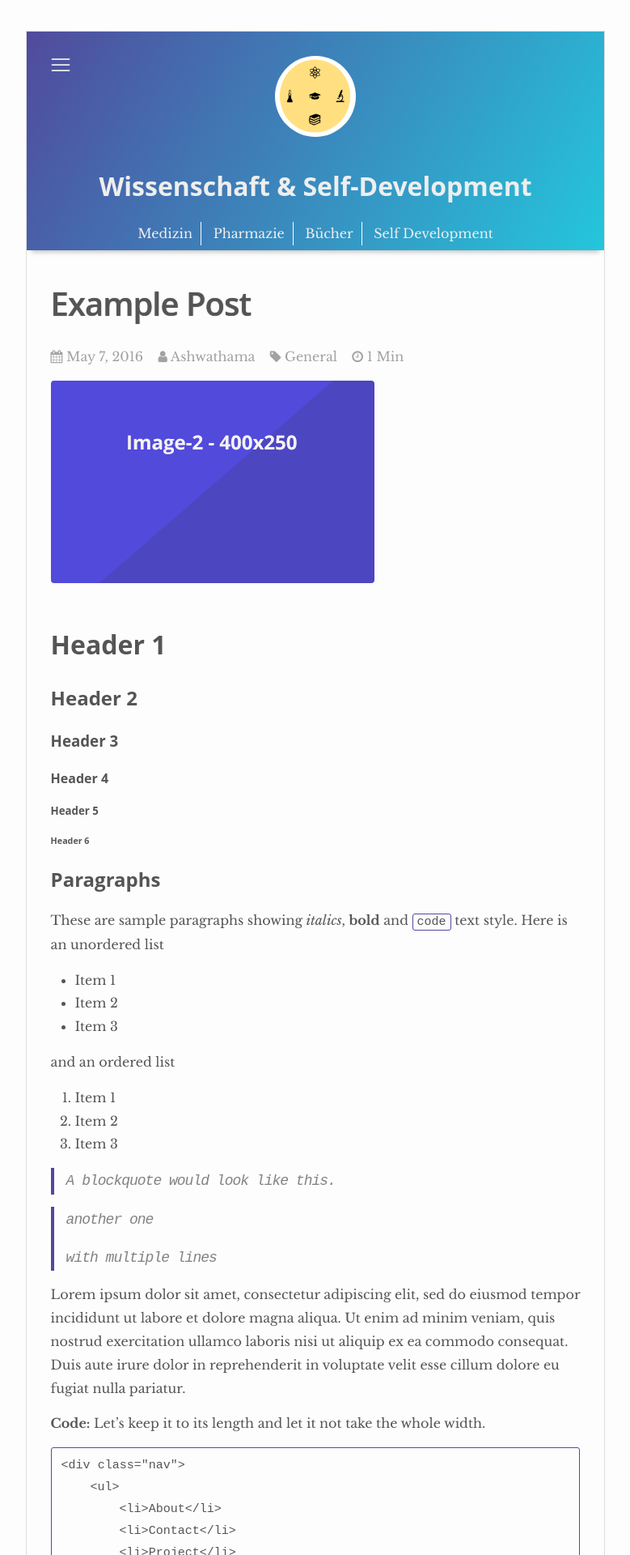
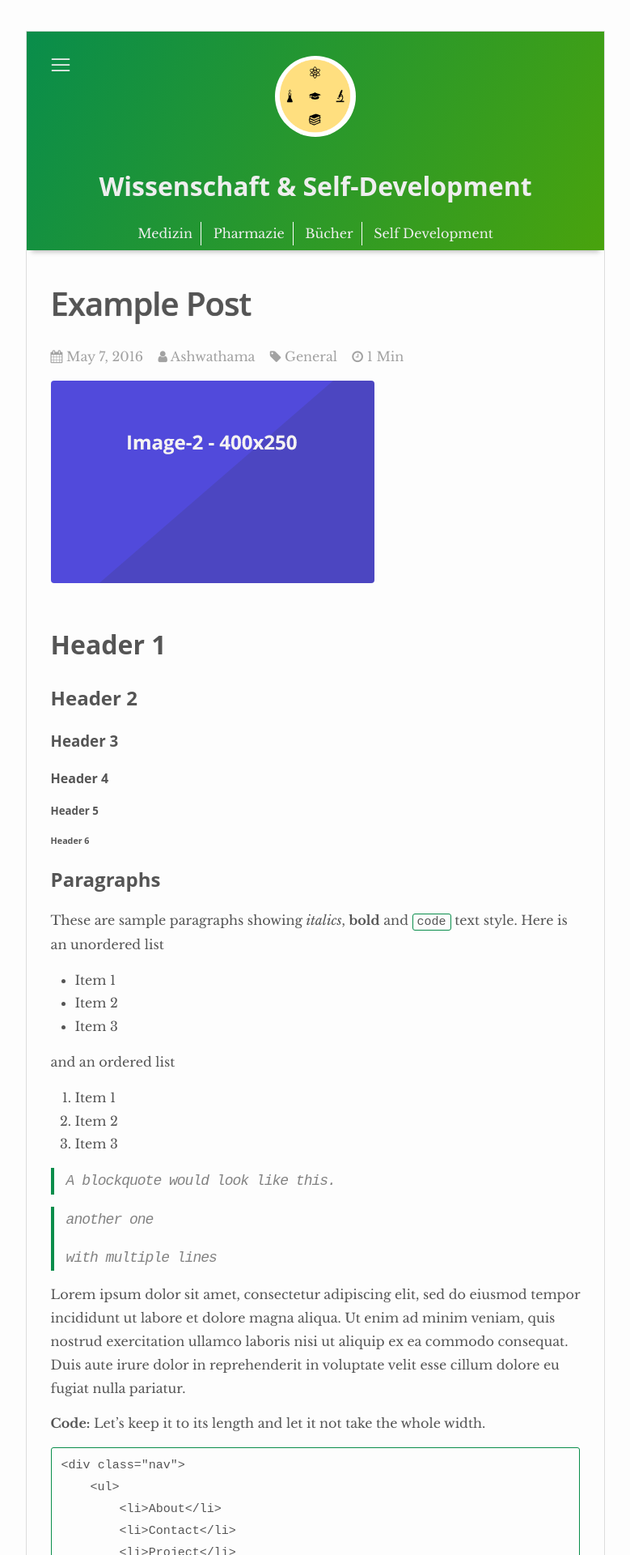
Before and after one commit to TasjaArriens/TasjaArriens.github.io, a Jekyll site: the page built from _posts/2016-05-07-example.md, in a window 1280 px wide. Shown: the top 1920 px of the page at 81% size, without its empty margins (250-1029 px from the left). Built offline with Jekyll 4.4.1, drawn with Linux system fonts in a browser that asks for light colours; nearby versions of some CDN libraries.

Commit message:
color change

```diff
--- a/css/main.scss
+++ b/css/main.scss
@@ -12,8 +12,8 @@ $spacing-unit:     30px;
 
 $text-color:       #555;
 $background-color: #fdfdfd;
-$brand-color:      #514A9D;
-$brand-color-2:    #24C6DC;
+$brand-color:      rgb(9, 141, 75);
+$brand-color-2:    rgb(73, 163, 13);
 $grey-color:       #828282;
 $grey-color-light: lighten($grey-color, 40%);
 $grey-color-dark:  darken($grey-color, 25%);
```
Also changed, not shown: _posts/2019-08-25-schlaganfall.md (+1 -1 lines).
